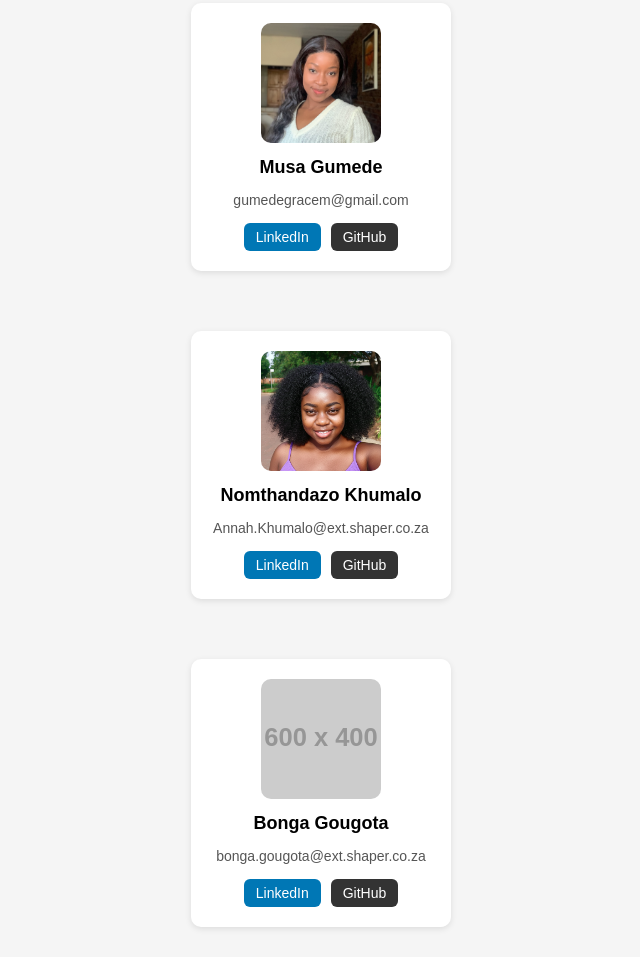
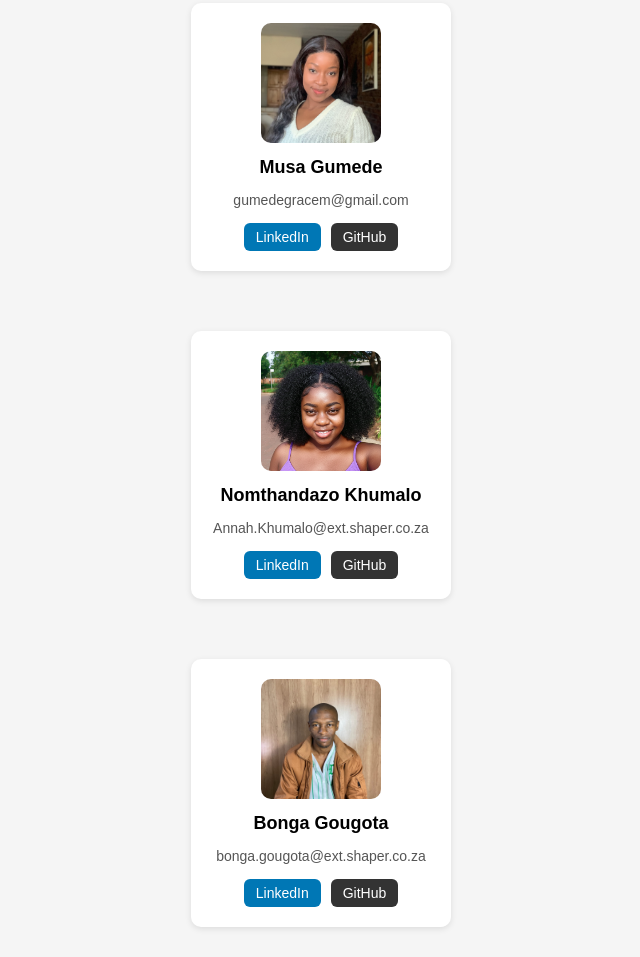
Before and after one commit to Nomthandazo45/Team-B, a plain HTML site: page index.html in a window 1280 px wide. Shown: the part 465-1422 px from the top of the page, without its empty margins (319-959 px from the left). Drawn offline with Linux system fonts and the light colour scheme; placeholder pictures from the web are drawn by us.

Commit message:
add my image Bonga G.

```diff
--- a/index.html
+++ b/index.html
@@ -54,7 +54,7 @@
     <!-- Add yours -->
     <div class="team">
         <div class="card">
-            <img src="https://placehold.co/600x400" alt="Profile photo">
+            <img src="Profile_picture/Bonga_G.jpeg" alt="Profile photo">
             <h2>Bonga Gougota</h2>
             <p>bonga.gougota@ext.shaper.co.za</p>
             <div class="buttons">
```
Also changed, not shown: Profile_picture/Bonga_G.jpeg (added).
